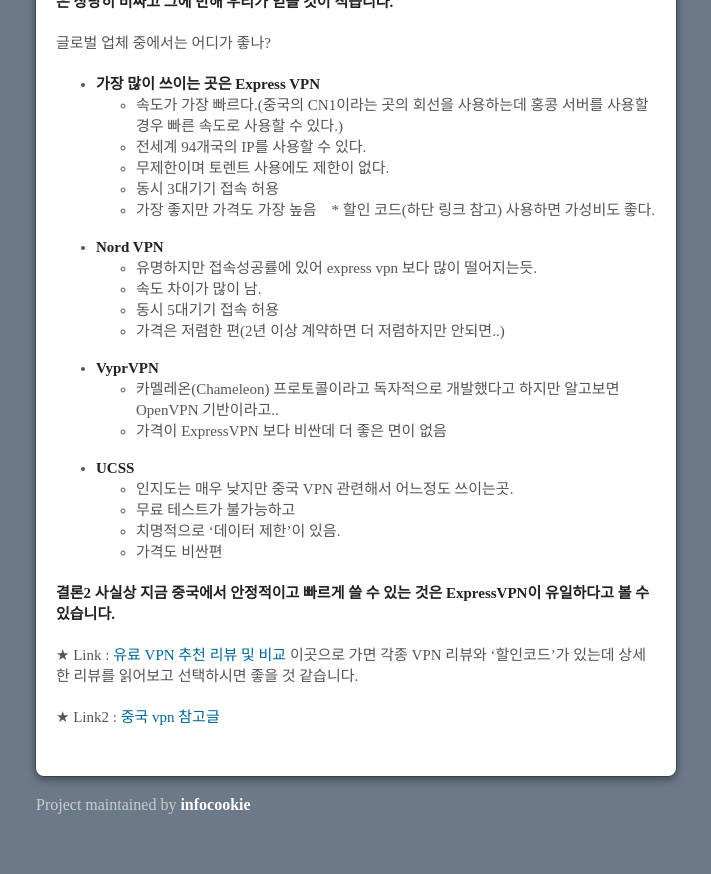
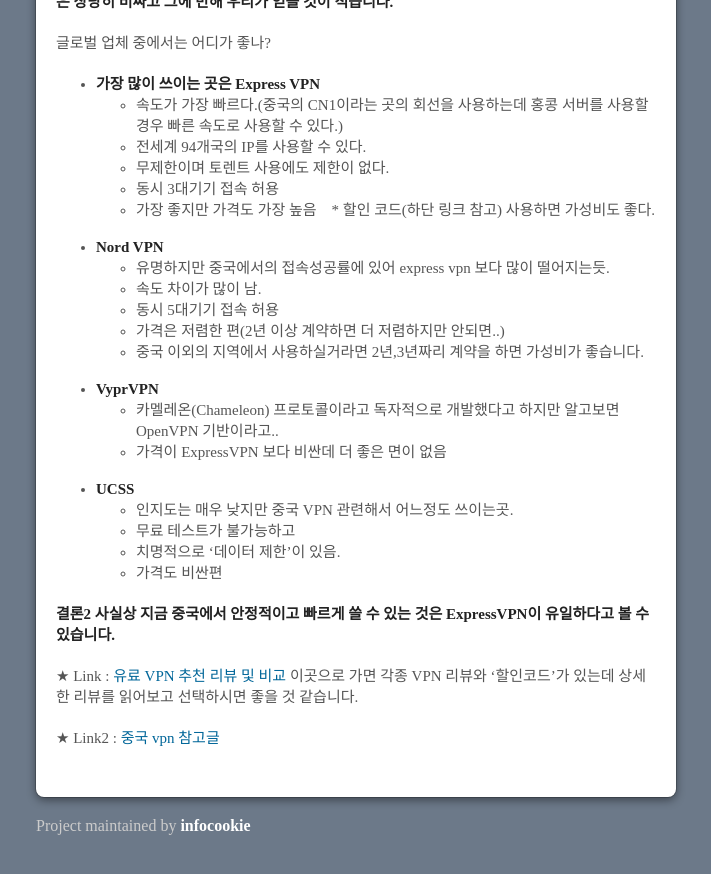
Before and after one commit to infocookie/Infocookie, a Jekyll site: the page built from _posts/2018-02-19-korea-china-vpn.md, in a window 1280 px wide and 900 px high, scrolled down 3766 px. Shown: the top 874 px of the window, without its empty margins (284-995 px from the left). Built offline with Jekyll 4.4.1, drawn with Linux system fonts in a browser that asks for light colours; the repository's description, which GitHub fills in, is left out.

Commit message:
Update 2018-02-19-korea-china-vpn.md

```diff
--- a/_posts/2018-02-19-korea-china-vpn.md
+++ b/_posts/2018-02-19-korea-china-vpn.md
@@ -123,10 +123,11 @@
     * 가장 좋지만 가격도 가장 높음
     * 할인 코드(하단 링크 참고) 사용하면 가성비도 좋다.
 * **Nord VPN**
-    * 유명하지만 접속성공률에 있어 express vpn 보다 많이 떨어지는듯.
+    * 유명하지만 중국에서의 접속성공률에 있어 express vpn 보다 많이 떨어지는듯.
     * 속도 차이가 많이 남.
     * 동시 5대기기 접속 허용
     * 가격은 저렴한 편(2년 이상 계약하면 더 저렴하지만 안되면..)
+    * 중국 이외의 지역에서 사용하실거라면 2년,3년짜리 계약을 하면 가성비가 좋습니다.
 * **VyprVPN**
     * 카멜레온(Chameleon) 프로토콜이라고 독자적으로 개발했다고 하지만 알고보면 OpenVPN 기반이라고..
     * 가격이 ExpressVPN 보다 비싼데 더 좋은 면이 없음
```
